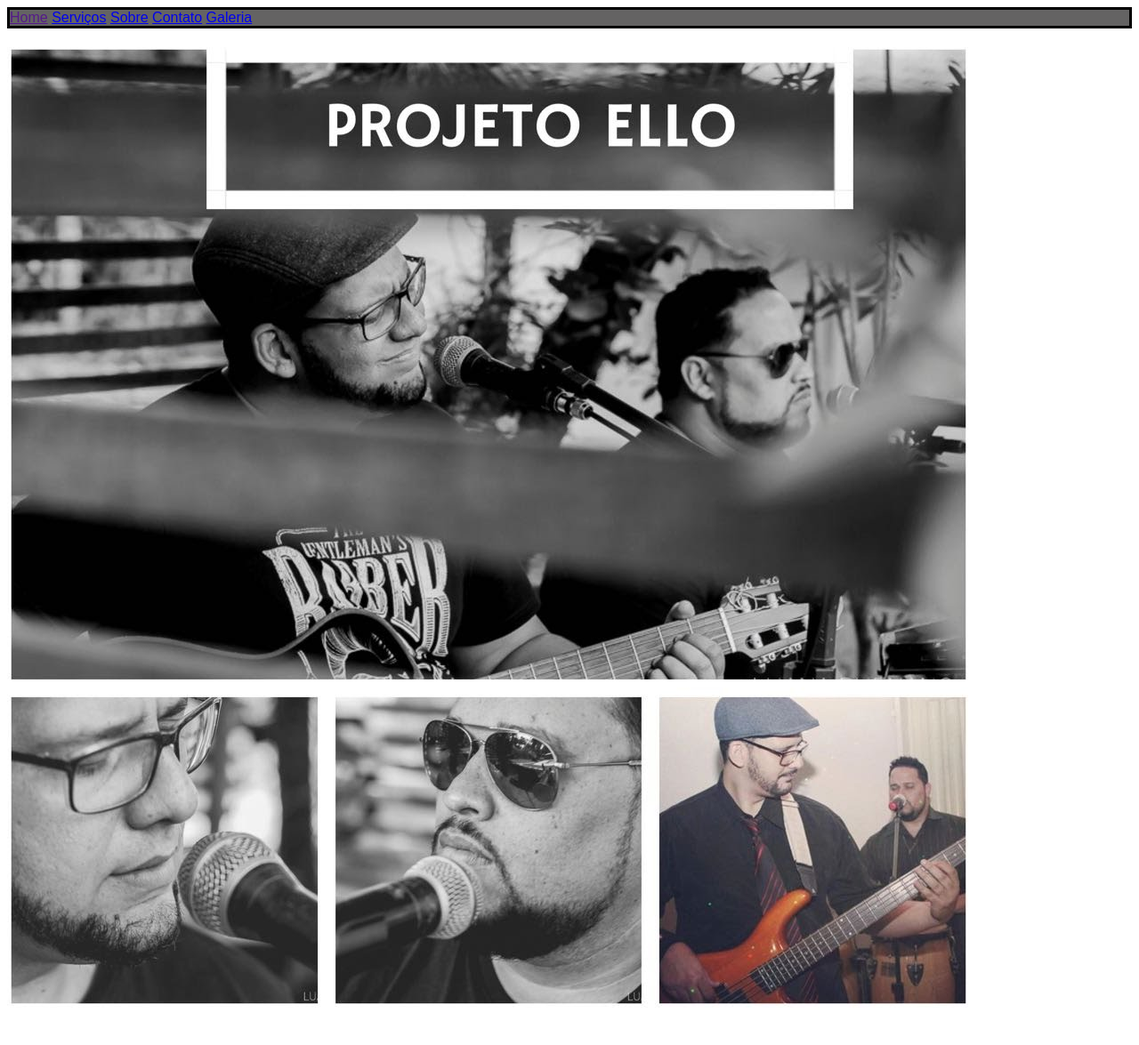
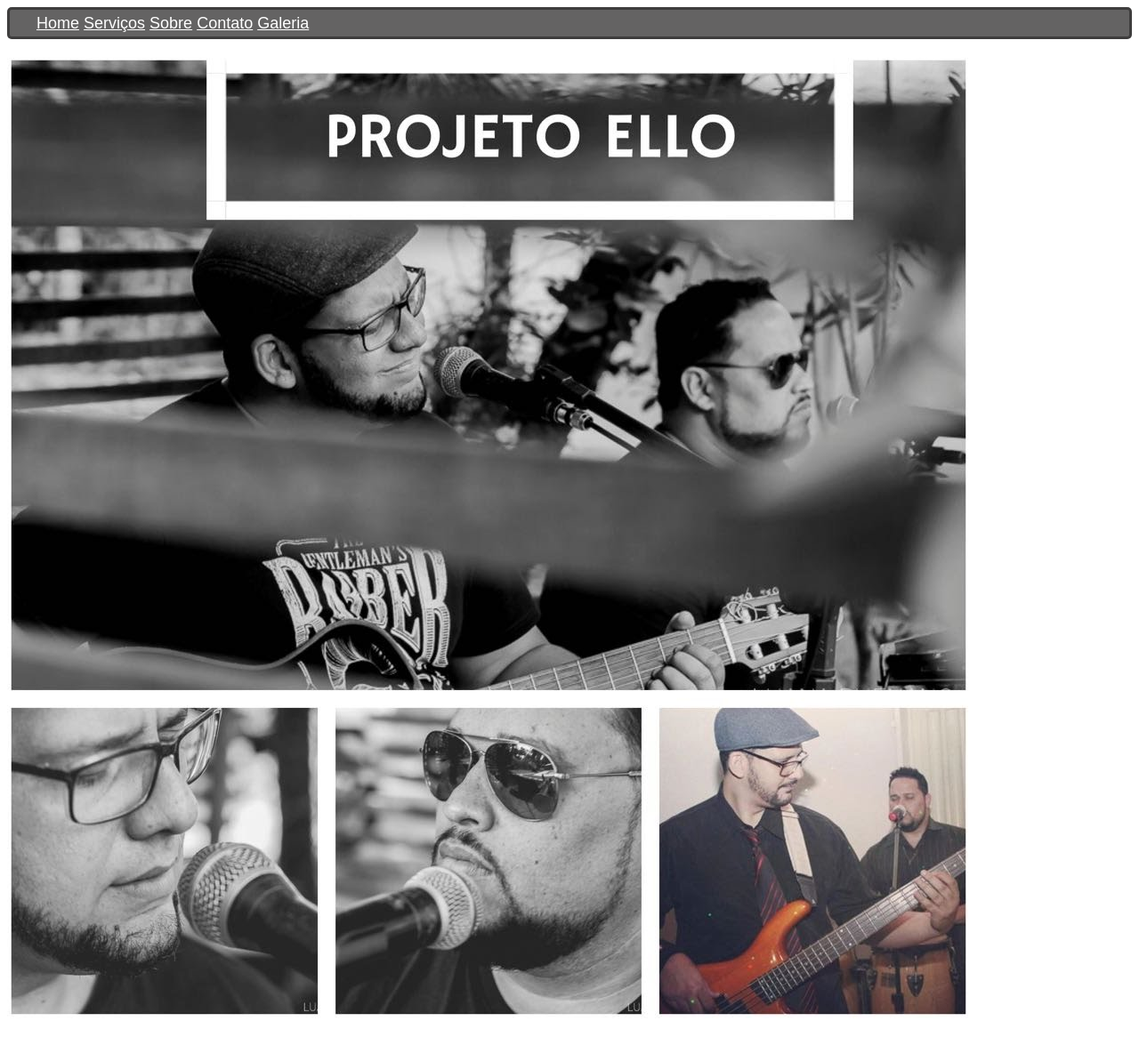
Before and after one commit to vmaxbh/Cursos_DankiCode, a PHP site: page / in a window 1280 px wide. Shown: the whole page at 89% size. Before the commit the page ends 1131 px from the top, so only its background shows below. Run offline with PHP 8.4, Linux system fonts and the light colour scheme.

Commit message:
Update styleIndex.css

```diff
--- a/Front End_HTML CSS/Modulo2_CSS/Exercício02_HTML_CSS/styleIndex.css
+++ b/Front End_HTML CSS/Modulo2_CSS/Exercício02_HTML_CSS/styleIndex.css
@@ -5,14 +5,23 @@
 .Links {
     font-family: Arial, Helvetica, sans-serif;
     border: solid;
+    border-radius: 5px;
+    border-color: rgba(0, 0, 0, 0.384);
     background-color: rgb(100, 99, 99);
+    padding: 10px;
+    font-size: 18px;
+    line-height: 10px;
+    padding-left: 30px;
+
+
 }
-body {
-    background-color: rgb(100,99,99;);
+
+.Links > a{
+    color: #fff;
+
+
+
 }
-imgIndex{
-    content: '\A';
-    top: 0;
-    left: 0;
-    opacity: 0.8;
+.imgIndex {
+     align-items: center;
 }
```
